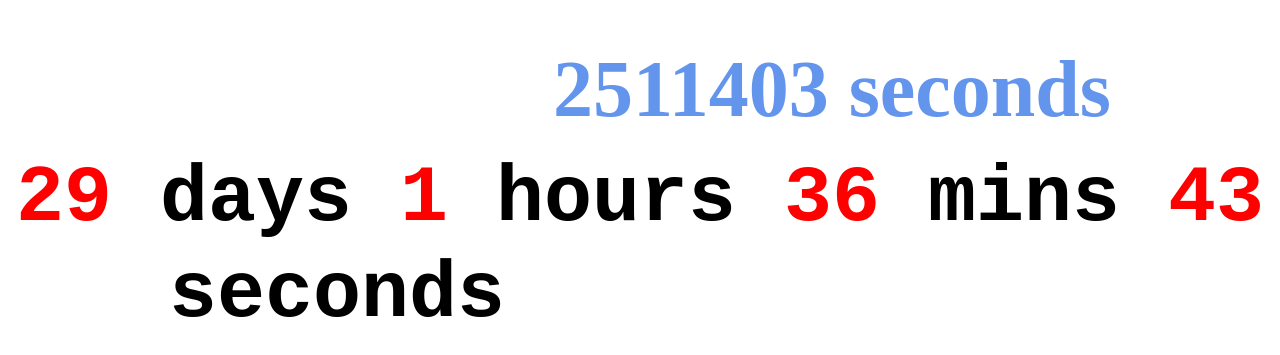
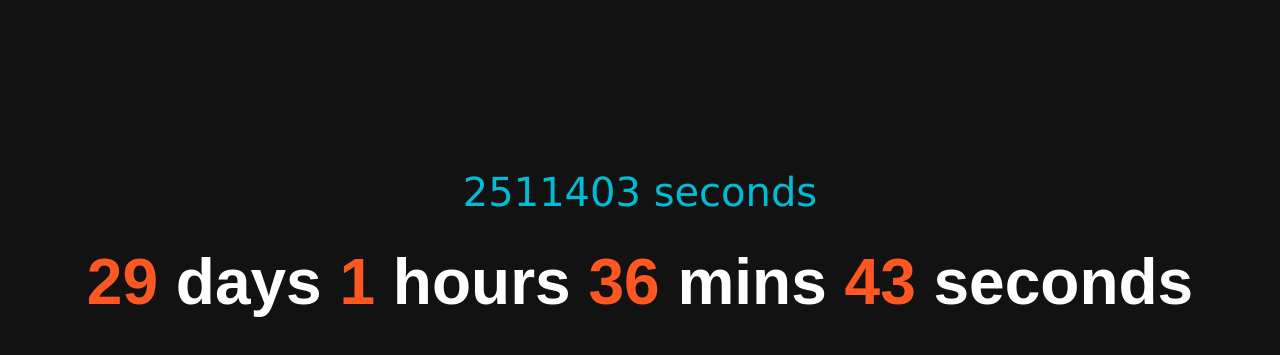
Before and after one commit to AastikP/cbt, a plain HTML site: page index.html in a window 1280 px wide. Shown: the part 151-506 px from the top of the page. Drawn offline with Linux system fonts and the light colour scheme.

Commit message:
final prob

```diff
--- a/index.html
+++ b/index.html
@@ -4,54 +4,61 @@
     <meta charset="UTF-8">
     <meta name="viewport" content="width=device-width, initial-scale=1.0">
     <title>Countdown Timer</title>
+    <style>
+        body {
+            background-color: #121212;
+            color: #ffffff;
+            font-family: 'Arial', sans-serif;
+            display: flex;
+            flex-direction: column;
+            align-items: center;
+            justify-content: center;
+            height: 100vh;
+            margin: 0;
+            text-align: center;
+        }
+
+        h1 {
+            font-size: 8vh;
+            margin: 10px 0;
+        }
+
+        #e {
+            font-size: 5vh;
+            font-family: 'Verdana', sans-serif;
+            color: #00bcd4;
+            margin-bottom: 20px;
+        }
+
+        span {
+            color: #ff5722;
+        }
+
+        @media (max-width: 600px) {
+            h1 {
+                font-size: 6vh;
+            }
+            #e {
+                font-size: 4vh;
+            }
+        }
+    </style>
 </head>
 <body>
 
+    <div id="e"></div>
     <h1 id="text">
         <span id="days"></span> days
         <span id="hours"></span> hours
         <span id="mins"></span> mins
         <span id="seconds"></span> seconds
-        <span id="e"></span>
     </h1>
 
-    <style>
-
-        span
-        {
-            color: red;
-        }
-
-        #text
-        {
-            font-family: 'Courier New', Courier, monospace;
-            text-align: center;
-            top:250px;
-            position: relative;
-            font-size: 10svh;
-        }
-
-        #e
-        {
-            font-family:'Times New Roman', Times, serif;
-            text-align: center;
-            top: -200px;
-            color: cornflowerblue;
-            position: relative;
-        }
-
-    </style>
-
     <script>
-
         var time = new Date("2025-03-03T16:00:00").getTime();
 
-        var countdownFunction = setInterval(function()
-
-        {
-
+        var countdownFunction = setInterval(function() {
             var now = new Date().getTime();
-
             var diff = time - now;
 
             var days = Math.floor(diff / (1000 * 60 * 60 * 24));
@@ -59,9 +66,8 @@
             var mins = Math.floor((diff % (1000 * 60 * 60)) / (1000 * 60));
             var seconds = Math.floor((diff % (1000 * 60)) / 1000);
 
-            var tseconds = ((days*24*60*60)+(hours*60*60)+(mins*60)+seconds) + " " + "seconds"
-
-            document.getElementById("e").innerHTML = tseconds
+            var tseconds = ((days*24*60*60) + (hours*60*60) + (mins*60) + seconds) + " seconds";
+            document.getElementById("e").innerHTML = tseconds;
 
             document.getElementById("days").innerHTML = days;
             document.getElementById("hours").innerHTML = hours;
@@ -70,11 +76,10 @@
 
             if (diff < 0) {
                 clearInterval(countdownFunction);
-                document.getElementById("text").innerHTML = "freedom finally!";
+                document.getElementById("text").innerHTML = "Freedom finally!";
+                document.getElementById("e").innerHTML = "";
             }
-        }
-
-        , 1000); // Update every second
+        }, 1000);
     </script>
 
 </body>
```
Also changed, not shown: 1 other file.
